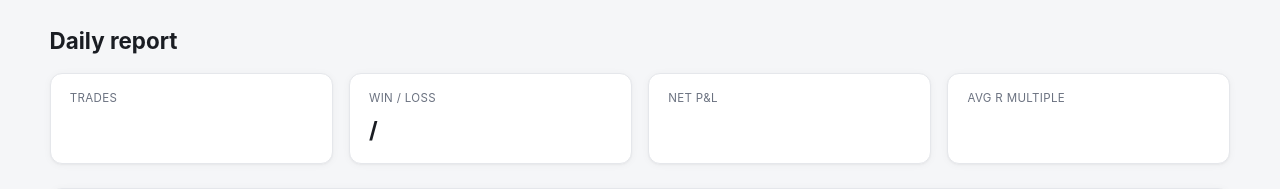
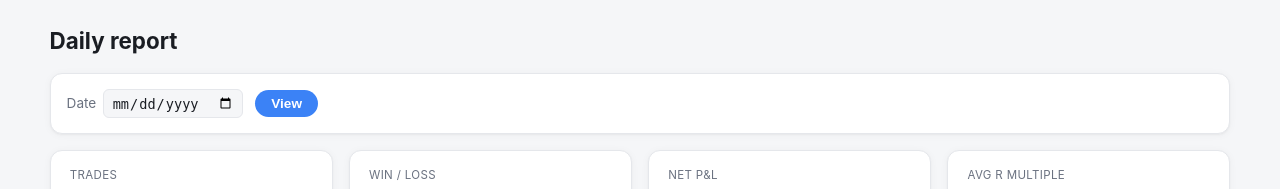
Before and after one commit to varinthac/AutoTrade, a Python web app: template src/autotrade/dashboard/templates/daily.html in a window 1280 px wide. Shown: the part 118-307 px from the top of the page. Run offline with Jinja, Linux system fonts and the light colour scheme; the template is opened without the code that fills it, so the values that code supplies are empty; some libraries are stand-ins or nearby versions.

Commit message:
Add date picker to the dashboard's Daily report page
The /daily route already supported a ?date= query param
(views.parse_date_param) but the template had no UI to set it -- only
ever showed the most recent day.

Co-Authored-By: Claude Sonnet 5 <noreply@anthropic.com>
Claude-Session: https://claude.ai/code/session_015NfVZkMe1qyfhCcwH8oc5h

```diff
--- a/src/autotrade/dashboard/templates/daily.html
+++ b/src/autotrade/dashboard/templates/daily.html
@@ -2,6 +2,10 @@
 {% block title %}Daily report -- AutoTrade Dashboard{% endblock %}
 {% block content %}
 <h1>Daily report</h1>
+<form class="filter-form" method="get" action="{{ url_for('daily') }}">
+  <label>Date <input type="date" name="date" value="{{ report.server_date.isoformat() if report is not none else '' }}"></label>
+  <button type="submit">View</button>
+</form>
 {% if report is none %}
 <div class="card empty-state">
   <p>No trades recorded yet.</p>
```
